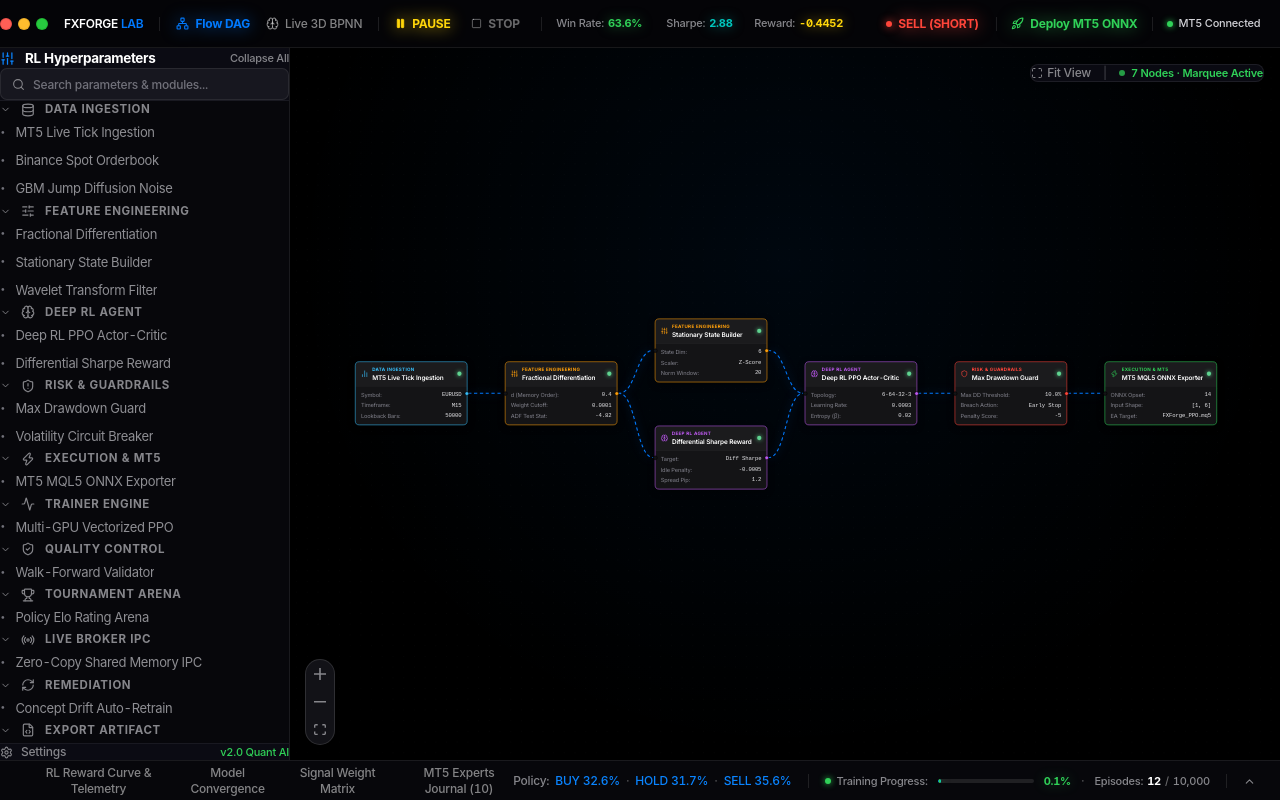
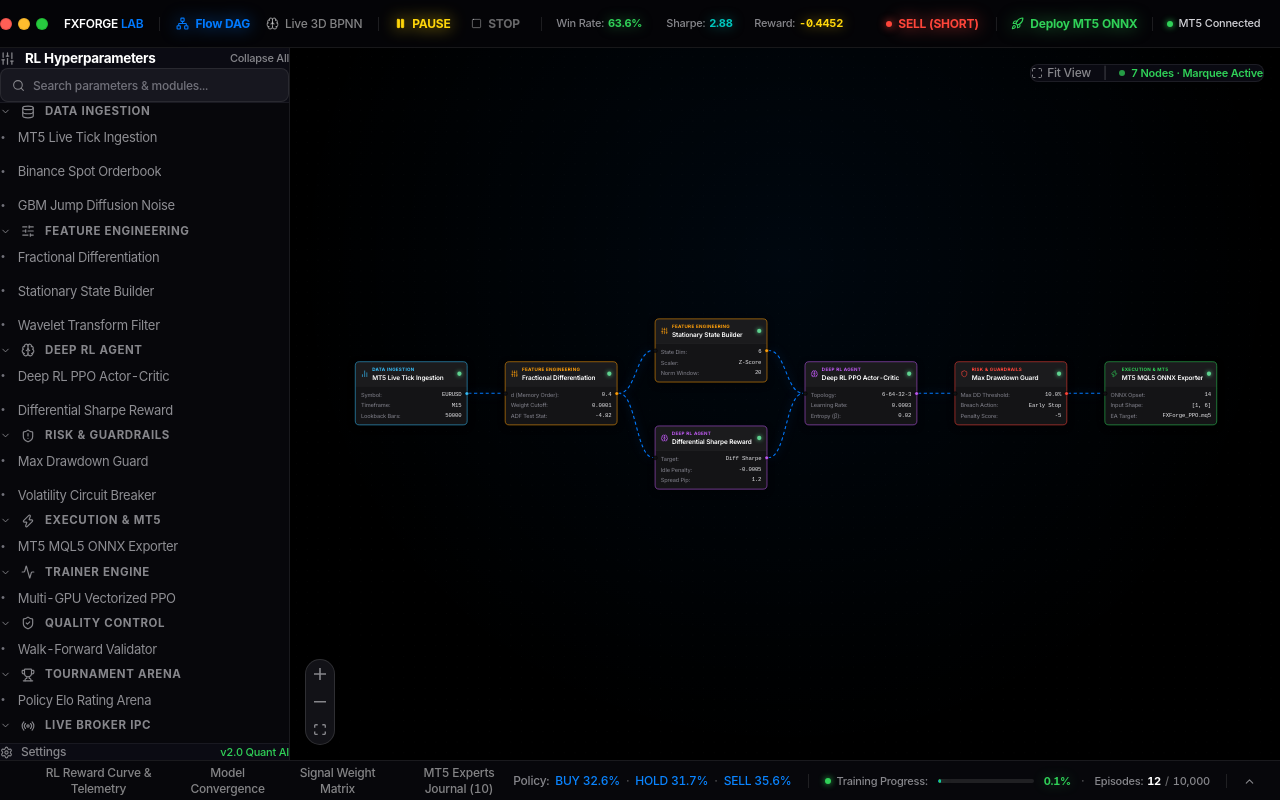
Before and after one commit to superman-owner/AI-RL-BPNN, a React (Vite) app: page / in a window 1280 px wide. Built offline with nearby package versions, Linux system fonts and the light colour scheme.

Commit message:
style(sidebar): apply exact 30px vertical breathing room for header and 24px/34px macOS cadence

```diff
--- a/src/components/Sidebar/NodePalette.tsx
+++ b/src/components/Sidebar/NodePalette.tsx
@@ -69,11 +69,11 @@ export const NodePalette: React.FC<NodePaletteProps> = ({ onOpenSettings }) => {
       onWheel={(e) => e.stopPropagation()}
       className="w-[290px] h-full flex flex-col flex-shrink-0 bg-[#08080c]/98 border-r border-white/[0.08] text-[#c7c7cc] select-none z-20 font-sans"
     >
-      {/* 1.  Apple macOS Header & Spotlight Search */}
-      <div className="px-4 pt-4 pb-3.5 border-b border-white/[0.06] bg-[#0c0c14]/90 flex-shrink-0">
-        <div className="flex justify-between items-center mb-3.5 px-0.5">
+      {/* 1.  Apple macOS Header & Spotlight Search (Exact 30px Spacing) */}
+      <div className="px-4.5 pt-[30px] pb-[30px] border-b border-white/[0.06] bg-[#0c0c14]/90 flex-shrink-0">
+        <div className="flex justify-between items-center mb-[30px] px-0.5">
           <div className="flex items-center gap-2.5">
-            <Sliders size={15} className="text-[#0a84ff]" />
+            <Sliders size={15} className="text-[#86868b] hover:text-white transition-colors" />
             <span className="text-[13.5px] font-bold text-white tracking-tight">
               RL Hyperparameters
             </span>
@@ -87,7 +87,7 @@ export const NodePalette: React.FC<NodePaletteProps> = ({ onOpenSettings }) => {
           </button>
         </div>
 
-        {/*  macOS Spotlight-style Search Field */}
+        {/*  macOS Spotlight-style Search Field (h-34px rounded-8) */}
         <div className="relative flex items-center">
           <Search size={13} className="absolute left-3 text-[#86868b] pointer-events-none z-10" />
           <input
@@ -95,13 +95,13 @@ export const NodePalette: React.FC<NodePaletteProps> = ({ onOpenSettings }) => {
             onChange={(e) => setQuery(e.target.value)}
             placeholder="Search parameters & modules..."
             style={{ paddingLeft: '32px' }}
-            className="w-full h-[32px] bg-white/[0.05] border border-white/[0.08] hover:border-white/20 focus:border-[#0a84ff] rounded-[7px] text-[12px] text-white placeholder-[#71717a] pr-3 py-1 outline-none transition-colors"
+            className="w-full h-[34px] bg-white/[0.05] border border-white/[0.08] hover:border-white/20 focus:border-[#0a84ff] rounded-[8px] text-[12px] text-white placeholder-[#71717a] pr-3 py-1 outline-none transition-colors"
           />
         </div>
       </div>
 
-      {/* 2.  Apple Mac Mail / Finder Sidebar List (Perfect Spacing & Rhythm) */}
-      <div className="flex-1 min-h-0 overflow-y-auto custom-scrollbar px-3 py-2 space-y-4">
+      {/* 2.  Apple Mac Mail / Finder Sidebar List (space-y-6: 24px between groups) */}
+      <div className="flex-1 min-h-0 overflow-y-auto custom-scrollbar px-3.5 py-4 space-y-6">
         {GROUPS.map((group) => {
           const allNodes = nodesByGroup(group.id);
           const matchingNodes = allNodes.filter(
@@ -114,7 +114,7 @@ export const NodePalette: React.FC<NodePaletteProps> = ({ onOpenSettings }) => {
           const GroupIcon = GROUP_ICONS[group.id] || Layers;
 
           return (
-            <div key={group.id} className="space-y-1">
+            <div key={group.id}>
               {/*  Section Header (Muted Gray -> Pure White on Hover, No Frame) */}
               <div
                 onClick={() => toggleGroup(group.id)}
@@ -144,9 +144,9 @@ export const NodePalette: React.FC<NodePaletteProps> = ({ onOpenSettings }) => {
                 </div>
               </div>
 
-              {/*  Child Items (Frameless Gray -> White on Hover) */}
+              {/*  Child Items (mt-2: gap under header, h-[34px] row height) */}
               {isExpanded && (
-                <div className="space-y-0.5 pl-4">
+                <div className="mt-2 space-y-1 pl-4">
                   {matchingNodes.map((node) => {
                     const isNodeHovered = hoveredNode === node.type;
 
@@ -158,12 +158,12 @@ export const NodePalette: React.FC<NodePaletteProps> = ({ onOpenSettings }) => {
                         onMouseEnter={() => setHoveredNode(node.type)}
                         onMouseLeave={() => setHoveredNode(null)}
                         title="Drag onto canvas to add module"
-                        className="h-[28px] px-1 flex items-center justify-between cursor-grab transition-colors"
+                        className="h-[34px] px-1 flex items-center justify-between cursor-grab transition-colors"
                       >
                         {/* Left: Mid Dot (·) + Label */}
-                        <div className="flex items-center gap-2.5 min-w-0 flex-1">
+                        <div className="flex items-center gap-3 min-w-0 flex-1">
                           <span
-                            className={`text-[17px] font-bold leading-none select-none transition-colors flex-shrink-0 ${
+                            className={`text-[18px] font-bold leading-none select-none transition-colors flex-shrink-0 ${
                               isNodeHovered ? 'text-white' : 'text-[#71717a]'
                             }`}
                           >
```
